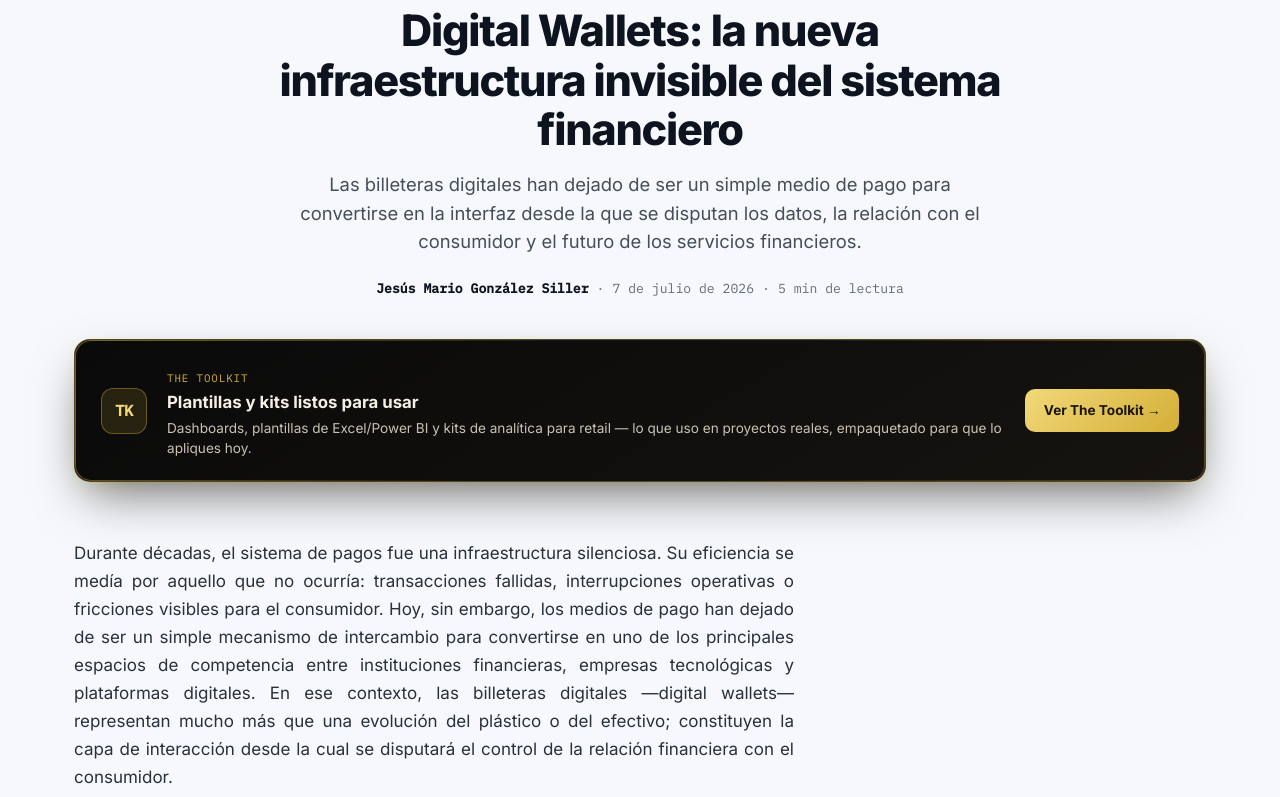
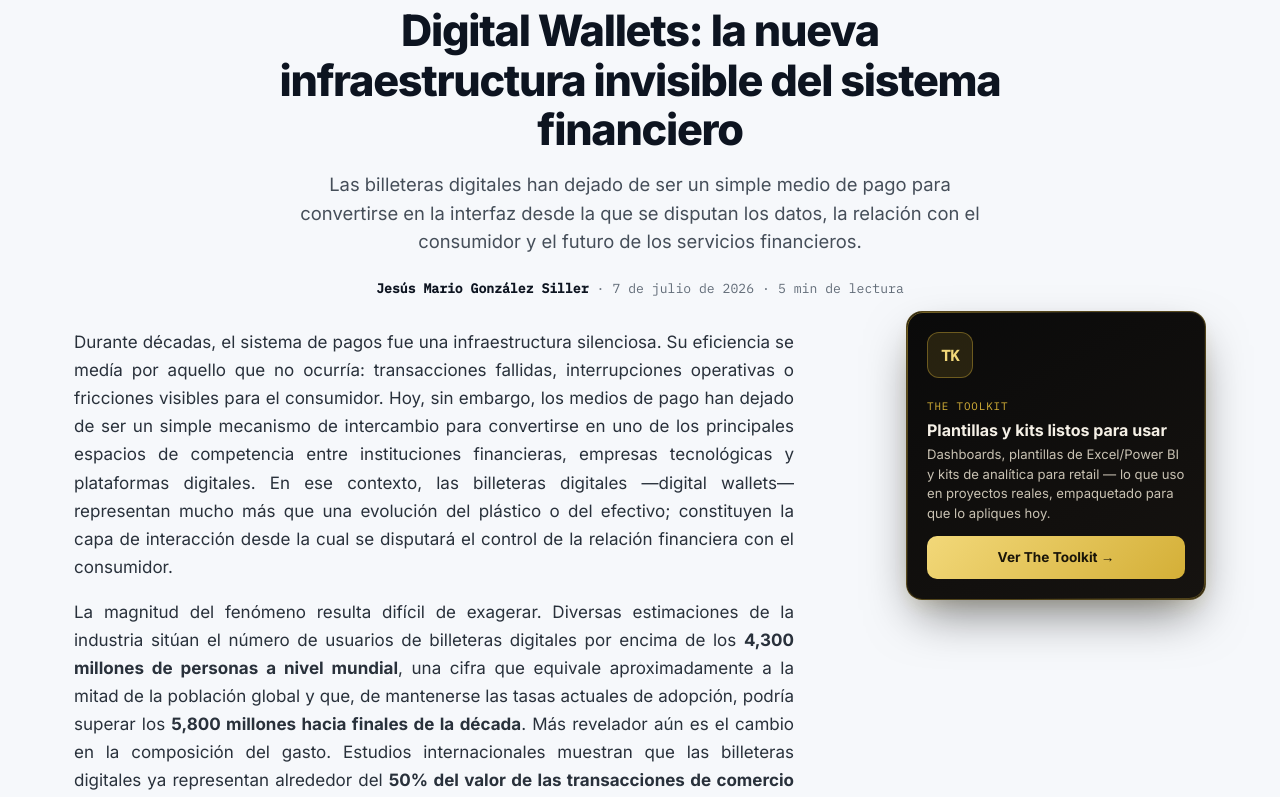
Before and after one commit to jesusmariogonz/jesus-site, a Next.js app: page /blog/digital-wallets in a window 1280 px wide. Shown: the part 537-1334 px from the top of the page. Built offline with nearby package versions, Linux system fonts and the light colour scheme.

Commit message:
Mueve el banner de The Toolkit al sidebar del artículo

```diff
--- a/app/blog/[slug]/page.js
+++ b/app/blog/[slug]/page.js
@@ -164,8 +164,6 @@ export default async function Post({ params }) {
             )}
           </header>
 
-          <ToolkitBanner />
-
           <div className="article-layout">
             <div className="article-main">
               <div className="prose">
@@ -205,6 +203,8 @@ export default async function Post({ params }) {
                   )}
                 </div>
               )}
+
+              <ToolkitBanner className="tk-banner-aside" />
             </aside>
           </div>
 
--- a/app/globals.css
+++ b/app/globals.css
@@ -1602,6 +1602,30 @@ html.dark {
   }
 }
 
+/* Variante compacta para el sidebar del artículo: siempre apilada
+   (sin importar el ancho de pantalla), márgenes a cero porque el
+   espaciado ya lo da el gap del contenedor .article-aside. */
+.tk-banner-aside {
+  grid-template-columns: 1fr;
+  text-align: left;
+  margin: 0;
+  padding: 20px;
+  gap: 12px;
+}
+.tk-banner-aside .tk-banner-mark {
+  margin-bottom: 0;
+}
+.tk-banner-aside .tk-banner-title {
+  font-size: 1rem;
+}
+.tk-banner-aside .tk-banner-desc {
+  font-size: 0.82rem;
+}
+.tk-banner-aside .tk-banner-cta {
+  width: 100%;
+  justify-content: center;
+}
+
 /* ── Link "The Toolkit" en el menú principal ───────────────── */
 .site-nav a.nav-toolkit {
   color: var(--tk-gold) !important;
--- a/components/ToolkitBanner.js
+++ b/components/ToolkitBanner.js
@@ -10,9 +10,14 @@ export default function ToolkitBanner({
   description = "Dashboards, plantillas de Excel/Power BI y kits de analítica para retail — lo que uso en proyectos reales, empaquetado para que lo apliques hoy.",
   cta = "Ver The Toolkit",
   href = "/the-toolkit",
+  className = "",
 }) {
   return (
-    <Link href={href} className="tk-banner" aria-label={`${title} — ${cta}`}>
+    <Link
+      href={href}
+      className={`tk-banner${className ? ` ${className}` : ""}`}
+      aria-label={`${title} — ${cta}`}
+    >
       <span className="tk-banner-mark" aria-hidden="true">
         TK
       </span>
```
